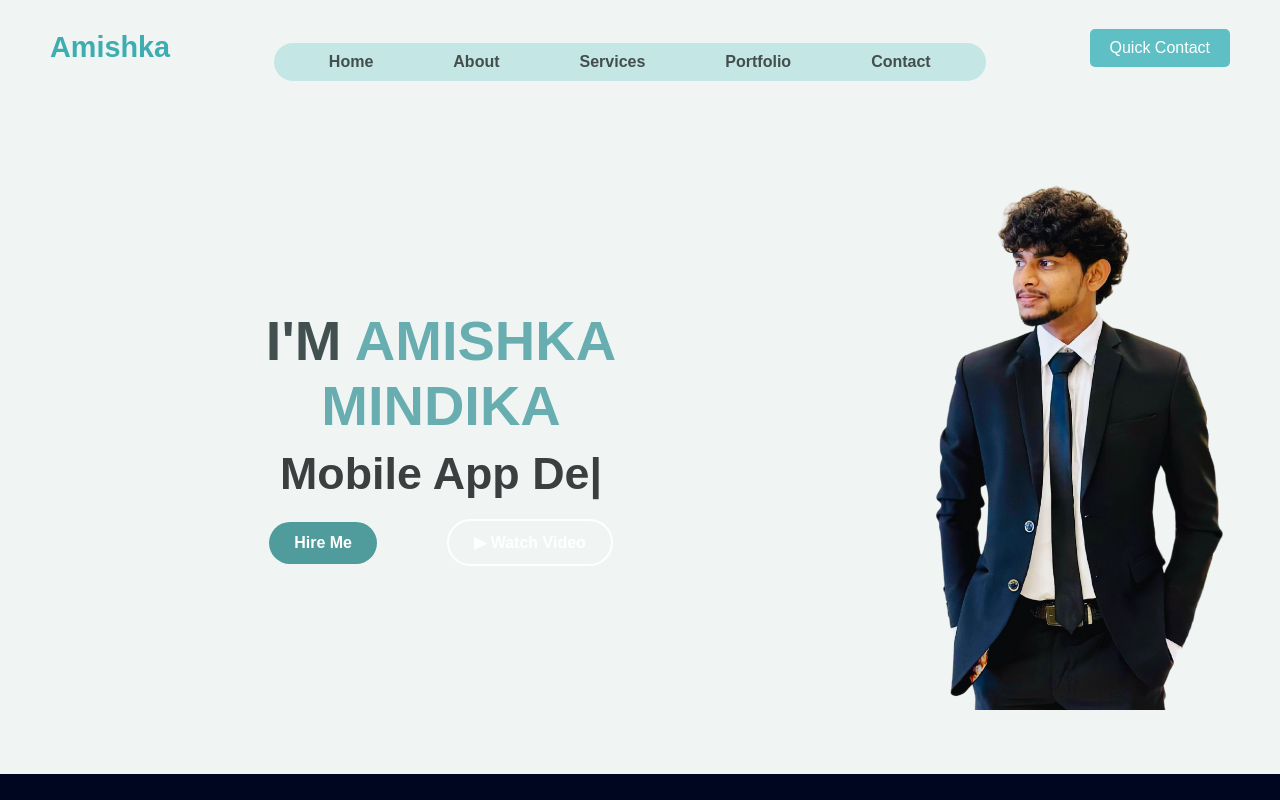
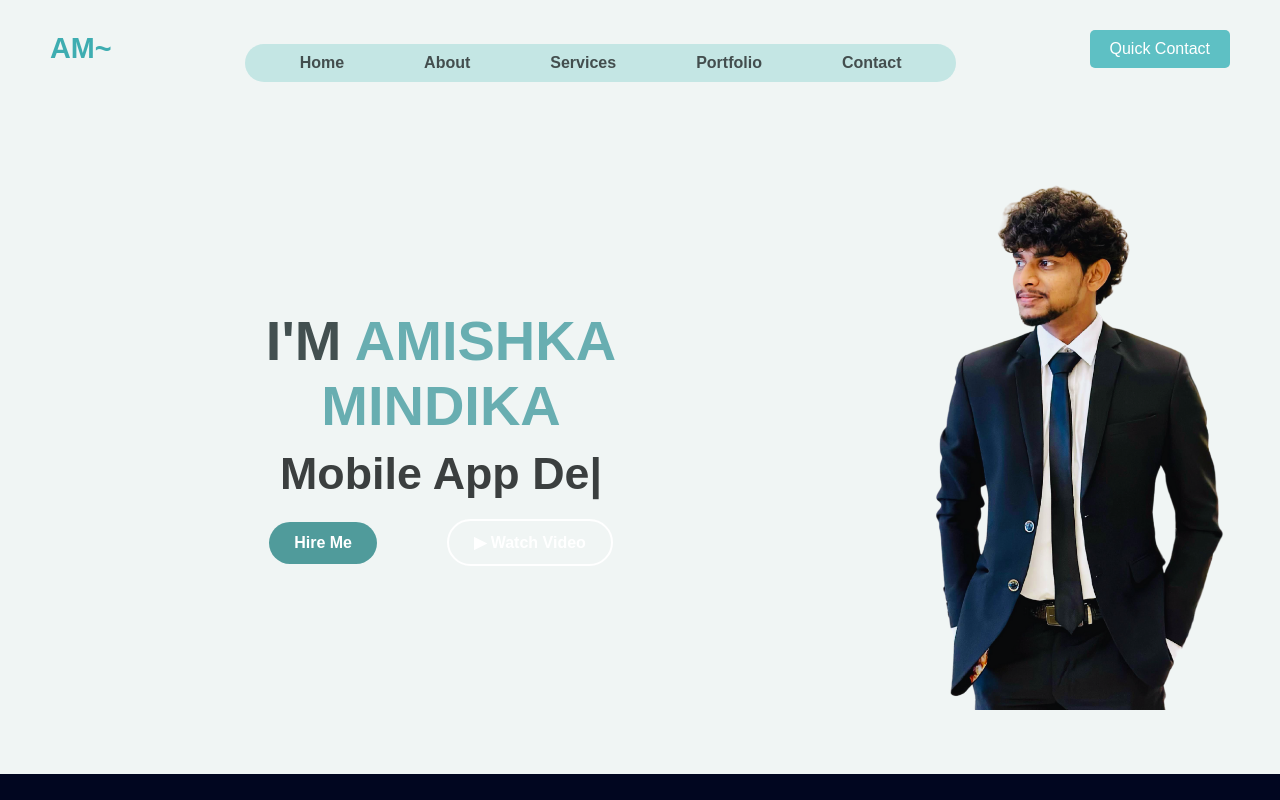
Before and after one commit to AmishkaMindika/myportfolio, a React (Vite) app: page / in a window 1280 px wide. Shown: the top 800 px of the page. Built offline with nearby package versions, Linux system fonts and the light colour scheme.

Commit message:
edit logo

```diff
--- a/src/pages/Home.jsx
+++ b/src/pages/Home.jsx
@@ -7,7 +7,7 @@ function Home() {
     <div className="home">
       {/* Navigation Bar */}
       <nav className="navbar">
-        <div className="logo">Amishka</div>
+        <div className="logo">AM~</div>
 
         <div className="nav-center">
           <ul className="nav-links">
```
